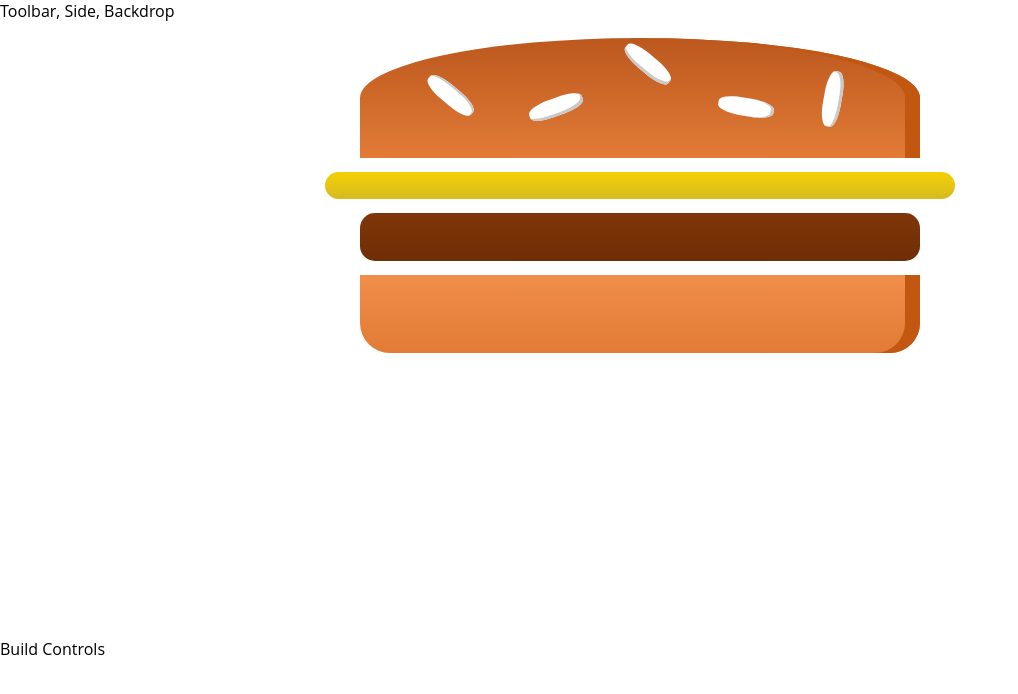
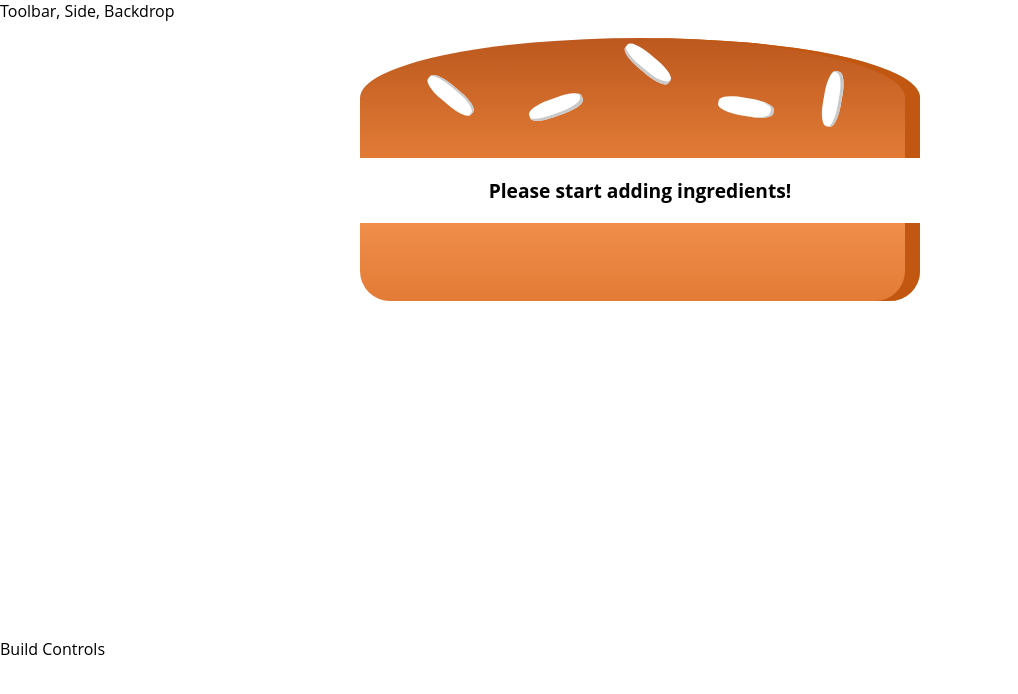
Before and after one commit to bedmiston/burger-builder, a React app: page / in a window 1280 px wide. Shown: the top 694 px of the page, without its empty margins (0-1018 px from the left). Built offline with nearby package versions, Linux system fonts and the light colour scheme; the HTML template or start-up script is replaced by a standard one.

Commit message:
Add framework for dynamically adding BurgerIngredients to the Burger.

```diff
--- a/src/components/Burger/Burger.tsx
+++ b/src/components/Burger/Burger.tsx
@@ -2,14 +2,39 @@ import * as React from 'react';
 import * as styles from './Burger.css';
 import BurgerIngredient from './BurgerIngredient/BurgerIngredient';
 
-interface BurgerProps {}
+interface IngredientProps {
+  salad?: number;
+  cheese?: number;
+  meat?: number;
+  bacon: number;
+}
 
-const Burger: React.SFC<BurgerProps> = props => {
+interface BurgerProps {
+  ingredients: IngredientProps;
+}
+
+const Burger: React.SFC<BurgerProps> = (props) => {
+  let transformedIngredients: JSX.Element[] | null = Object.keys(
+    props.ingredients
+  )
+    .map((igKey) => {
+      return [...Array(props.ingredients[igKey]).fill(<React.Fragment />)].map(
+        (_, i) => {
+          return <BurgerIngredient key={igKey + i} type={igKey} />;
+        }
+      );
+    })
+    .reduce((arr, el) => {
+      return arr.concat(el);
+    }, []); // tslint:disable-line
+  if (transformedIngredients.length === 0) {
+    transformedIngredients = [<p key="0">Please start adding ingredients!</p>];
+  }
+
   return (
     <div className={styles.Burger}>
       <BurgerIngredient type="bread-top" />
-      <BurgerIngredient type="cheese" />
-      <BurgerIngredient type="meat" />
+      {transformedIngredients}
       <BurgerIngredient type="bread-bottom" />
     </div>
   );
--- a/src/containers/BurgerBuilder/BurgerBuilder.tsx
+++ b/src/containers/BurgerBuilder/BurgerBuilder.tsx
@@ -3,10 +3,19 @@ import Burger from '../../components/Burger/Burger';
 export interface BurgerBuilderProps {}
 
 class BurgerBuilder extends React.Component<BurgerBuilderProps> {
+  state = {
+    ingredients: {
+      salad: 0,
+      bacon: 0,
+      cheese: 0,
+      meat: 0
+    }
+  };
+
   render() {
     return (
       <React.Fragment>
-        <Burger />
+        <Burger ingredients={this.state.ingredients} />
         <div>Build Controls</div>
       </React.Fragment>
     );
```
Also changed, not shown: .prettierrc.json.
